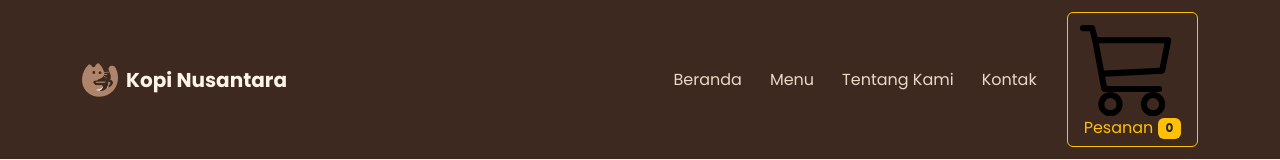
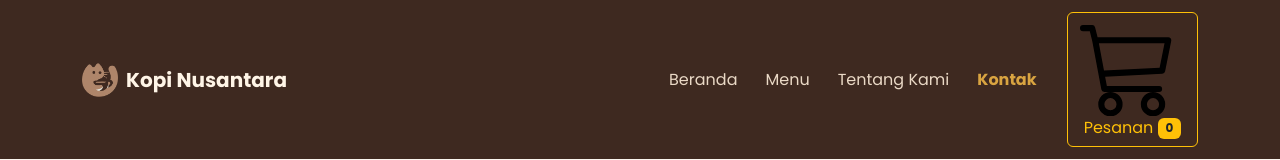
Before and after one commit to claudialinetta/kopi-nusantara-next, a Next.js app: page / in a window 1280 px wide. Shown: the top 160 px of the page. Built offline with nearby package versions, Linux system fonts and the light colour scheme.

Commit message:
feat(navbar): active link indicator on page scroll

```diff
--- a/app/globals.css
+++ b/app/globals.css
@@ -39,8 +39,16 @@ h1, h2, h3, h4, h5 {
   color: #ead9c6 !important;
   margin: 0 6px;
 }
+.navbar-kopi .nav-link {
+  transition: color 0.2s ease, font-weight 0.2s ease;
+}
 .navbar-kopi .nav-link:hover {
+  color: var(--kopi-caramel) !important;
+  font-weight: 600;
+}
+.navbar-kopi .nav-link.active {
   color: var(--emas) !important;
+  font-weight: 700;
 }
 .navbar-kopi .navbar-toggler {
   border-color: #ffffff59;
--- a/app/page.tsx
+++ b/app/page.tsx
@@ -207,6 +207,7 @@ export default function Home() {
   const [toast, setToast] = useState("");
   const [promo, setPromo] = useState(true);
   const [hariIni, setHariIni] = useState(-1);
+  const [aktif, setAktif] = useState("beranda");
 
   useEffect(() => {
     try {
@@ -217,9 +218,28 @@ export default function Home() {
     setHariIni(new Date().getDay());
     setSiap(true);
   }, []);
+
   useEffect(() => {
     if (siap) localStorage.setItem("keranjang-kopi", JSON.stringify(keranjang));
   }, [keranjang, siap]);
+
+  useEffect(() => {
+    const idBagian = ["beranda", "menu", "tentang", "info", "faq", "kontak"];
+    const cek = () => {
+      let sekarang = idBagian[0];
+      for (const id of idBagian) {
+        const el = document.getElementById(id);
+        if (el && el.getBoundingClientRect().top <= 120) sekarang = id;
+      }
+      // kalau sudah mentok di bawah, anggap sedang di Kontak
+      if (window.innerHeight + window.scrollY >= document.body.scrollHeight - 4) {
+        sekarang = "kontak";
+      }
+      setAktif(sekarang === "info" || sekarang === "faq" ? "tentang" : sekarang);
+    };
+    window.addEventListener("scroll", cek, { passive: true });
+    return () => window.removeEventListener("scroll", cek);
+  }, []);
 
   const menuTampil =
     kategori === "Semua"
@@ -297,10 +317,10 @@ export default function Home() {
           <Navbar.Toggle aria-controls="menu-navbar" />
           <Navbar.Collapse id="menu-navbar">
             <Nav className="ms-auto align-items-md-center">
-              <Nav.Link href="#beranda">Beranda</Nav.Link>
-              <Nav.Link href="#menu">Menu</Nav.Link>
-              <Nav.Link href="#tentang">Tentang Kami</Nav.Link>
-              <Nav.Link href="#kontak">Kontak</Nav.Link>
+              <Nav.Link href="#beranda" active={aktif === "beranda"}>Beranda</Nav.Link>
+              <Nav.Link href="#menu" active={aktif === "menu"}>Menu</Nav.Link>
+              <Nav.Link href="#tentang" active={aktif === "tentang"}>Tentang Kami</Nav.Link>
+              <Nav.Link href="#kontak" active={aktif === "kontak"}>Kontak</Nav.Link>
               <Button
                 variant="outline-warning"
                 className="ms-md-3 mt-2 mt-md-0"
```
